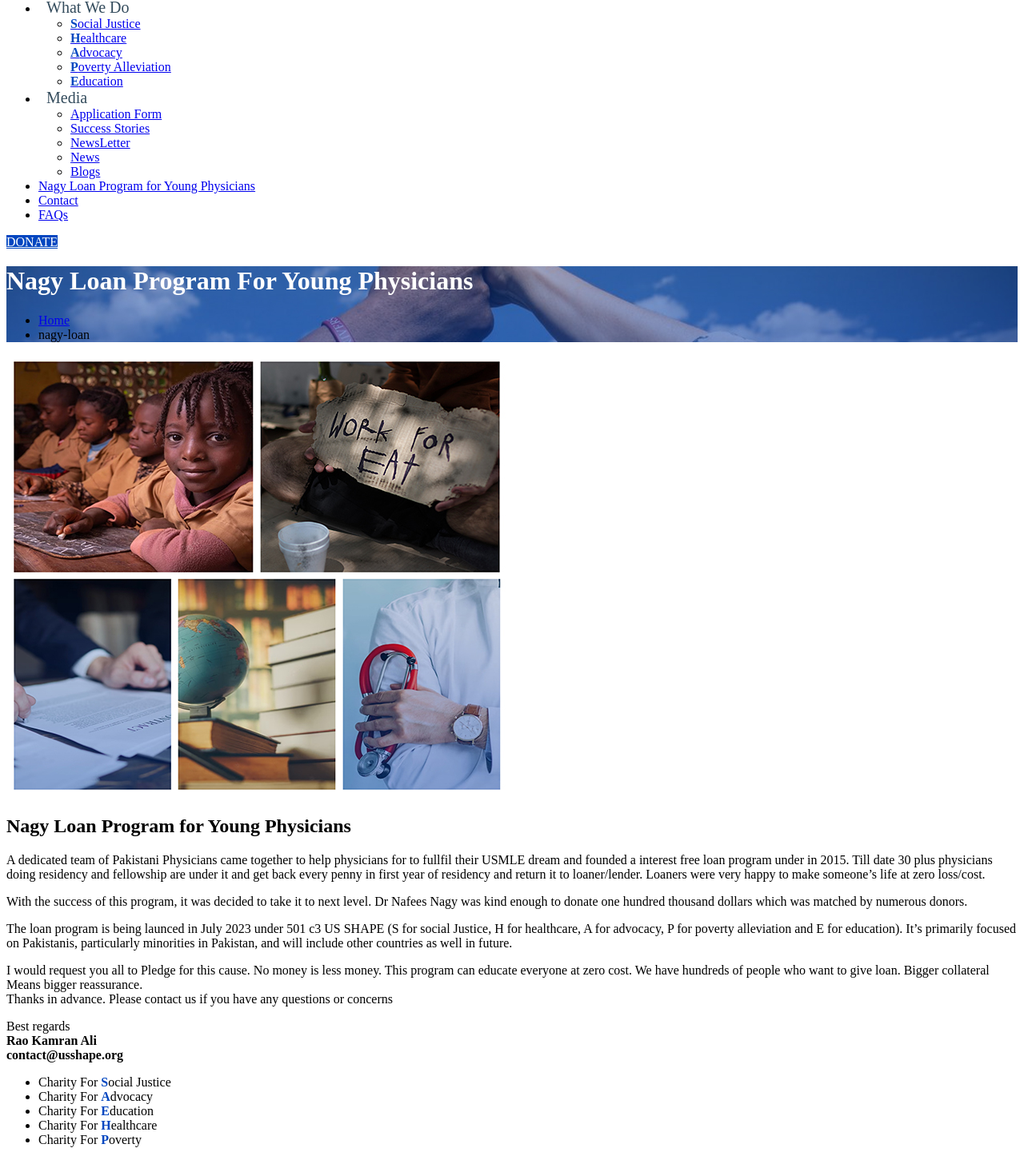
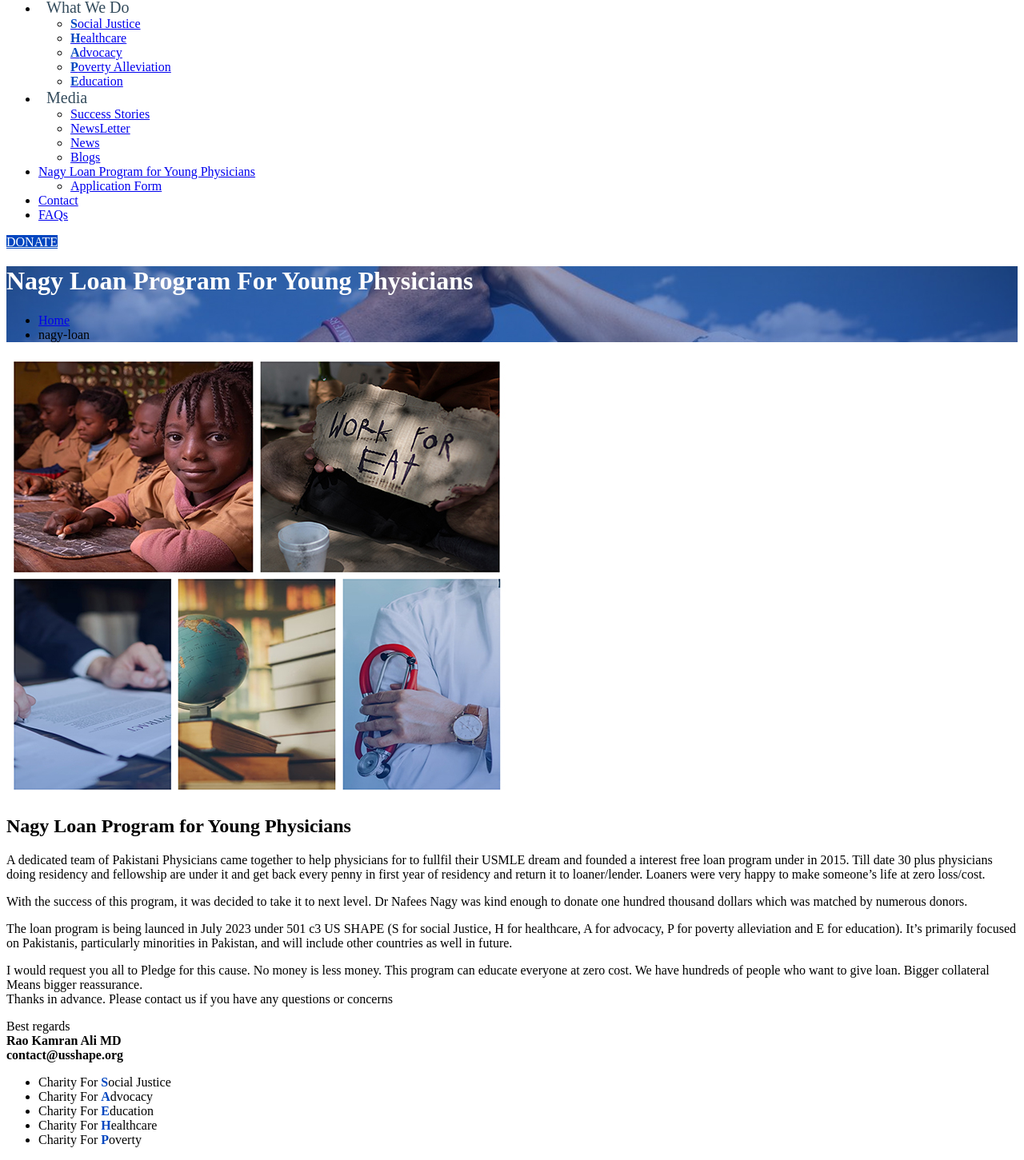
Before and after one commit to capitalhealthcaree/usshape, a Next.js app: page /nagy-loan in a window 1280 px wide. Shown: the part 312-1763 px from the top of the page at 80% size. Built offline with nearby package versions, Linux system fonts and the light colour scheme.

Commit message:
add content

```diff
--- a/components/ApplicationForm/index.js
+++ b/components/ApplicationForm/index.js
@@ -281,6 +281,11 @@ const ApplicationForms = () => {
           <div className="drop-left" style={{ maxWidth: "1100px" }}>
             <form onSubmit={handleSubmit}>
               <div className="row">
+                <span className="mt-1" style={{ color: "red" }}>
+                  Please read FAQs before applying for the loan program at
+                  <a href="https://usshape.org/faqs"> usshape.org/faqs</a>
+                </span>
+
                 <h4 className="fw-bold">Personal Info:</h4>
                 <div className="col-lg-6 col-md-6">
                   <div className="form-group">
@@ -847,7 +852,6 @@ const ApplicationForms = () => {
                     </div>
                   </div>
                 </div>
-
                 <div className="col-lg-12 col-md-12 col-sm-12">
                   <button
                     type="submit"
--- a/components/NagyLoan/index.js
+++ b/components/NagyLoan/index.js
@@ -50,7 +50,7 @@ const NagyLoan = () => {
                 <p>
                   Best regards
                   <br />
-                  <b>Rao Kamran Ali</b>
+                  <b>Rao Kamran Ali MD</b>
                   <br />
                   <b>contact@usshape.org</b>
                 </p>
--- a/components/_App/Navbar.js
+++ b/components/_App/Navbar.js
@@ -184,16 +184,6 @@ const Navbar = () => {
                     <ul className="dropdown-menu">
                       <li className="nav-item">
                         <Link
-                          href="/application-form/"
-                          className={`nav-link ${
-                            currentPath == "/application-form/" && "active"
-                          }`}
-                        >
-                          Application Form
-                        </Link>
-                      </li>
-                      <li className="nav-item">
-                        <Link
                           href="#"
                           onClick={(e) => e.preventDefault()}
                           // href="/success-stories/"
@@ -238,6 +228,18 @@ const Navbar = () => {
                     >
                       Nagy Loan Program for Young Physicians
                     </Link>
+                    <ul className="dropdown-menu">
+                      <li className="nav-item">
+                        <Link
+                          href="/application-form/"
+                          className={`nav-link ${
+                            currentPath == "/application-form/" && "active"
+                          }`}
+                        >
+                          Application Form
+                        </Link>
+                      </li>
+                    </ul>
                   </li>
 
                   <li className="nav-item">
```
